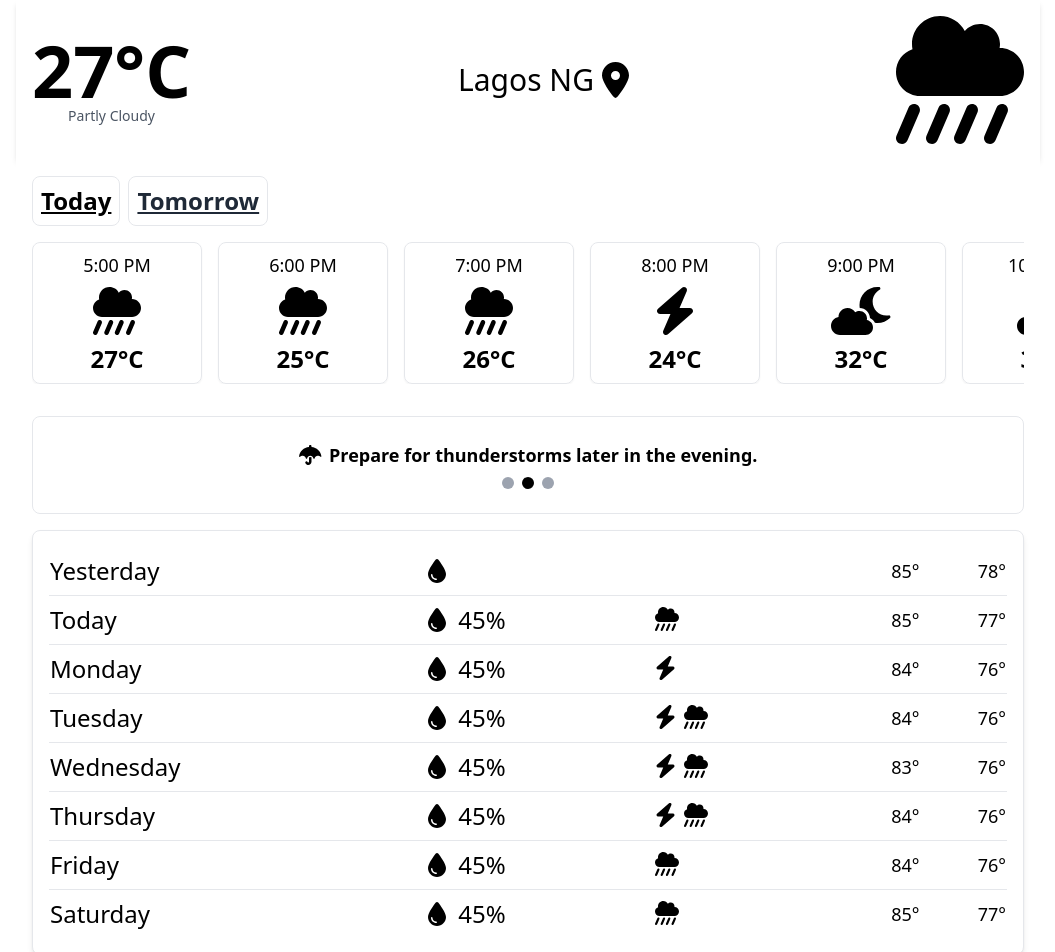
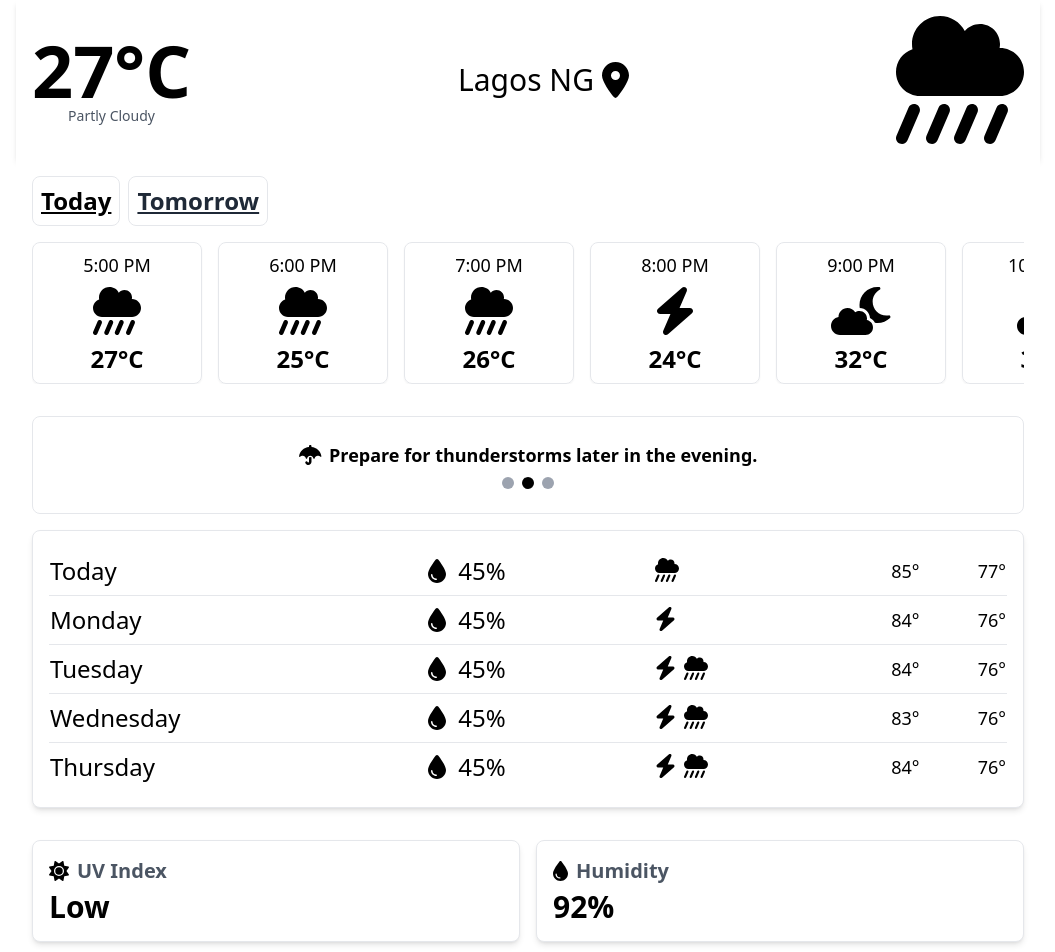
Before and after one commit to VectorGits/SkyCast, a React (Vite) app: page / in a window 1280 px wide. Shown: the top 952 px of the page, without its empty margins (112-1167 px from the left). Built offline with nearby package versions, Linux system fonts and the light colour scheme.

Commit message:
refactor: Update to display next five days of forecast

```diff
--- a/src/components/Foreview.jsx
+++ b/src/components/Foreview.jsx
@@ -4,34 +4,46 @@ import { faTint, faCloudShowersHeavy, faBolt } from '@fortawesome/free-solid-svg
 
 const Foreview = () => {
   const forecasts = [
-    { day: "Yesterday", precipitation: "", tempHigh: "85°", tempLow: "78°", icons: [] },
-    { day: "Today", precipitation: "45%", tempHigh: "85°", tempLow: "77°", icons: [faCloudShowersHeavy] },
-    { day: "Monday", precipitation: "45%", tempHigh: "84°", tempLow: "76°", icons: [faBolt] },
-    { day: "Tuesday", precipitation: "45%", tempHigh: "84°", tempLow: "76°", icons: [faBolt, faCloudShowersHeavy] },
-    { day: "Wednesday", precipitation: "45%", tempHigh: "83°", tempLow: "76°", icons: [faBolt, faCloudShowersHeavy] },
-    { day: "Thursday", precipitation: "45%", tempHigh: "84°", tempLow: "76°", icons: [faBolt, faCloudShowersHeavy] },
-    { day: "Friday", precipitation: "45%", tempHigh: "84°", tempLow: "76°", icons: [faCloudShowersHeavy] },
-    { day: "Saturday", precipitation: "45%", tempHigh: "85°", tempLow: "77°", icons: [faCloudShowersHeavy] },
+    { precipitation: "45%", tempHigh: "85°", tempLow: "77°", icons: [faCloudShowersHeavy] },
+    { precipitation: "45%", tempHigh: "84°", tempLow: "76°", icons: [faBolt] },
+    { precipitation: "45%", tempHigh: "84°", tempLow: "76°", icons: [faBolt, faCloudShowersHeavy] },
+    { precipitation: "45%", tempHigh: "83°", tempLow: "76°", icons: [faBolt, faCloudShowersHeavy] },
+    { precipitation: "45%", tempHigh: "84°", tempLow: "76°", icons: [faBolt, faCloudShowersHeavy] },
+    { precipitation: "45%", tempHigh: "84°", tempLow: "76°", icons: [faCloudShowersHeavy] },
   ];
+
+  const getNextFiveDays = () => {
+    const days = [];
+    const today = new Date();
+    for (let i = 0; i < 5; i++) {
+      const nextDay = new Date(today);
+      nextDay.setDate(today.getDate() + i);
+      const dayName = i === 0 ? "Today" : nextDay.toLocaleDateString('en-US', { weekday: 'long' });
+      days.push(dayName);
+    }
+    return days;
+  };
+
+  const days = getNextFiveDays();
 
   return (
     <div className="p-4 m-4 bg-white border rounded-lg shadow-md">
       <table className="w-full">
         <tbody>
-          {forecasts.map((forecast, index) => (
+          {days.map((day, index) => (
             <tr key={index} className="border-b last:border-b-0">
-              <td className="py- sm:text-xs md:text-lg lg:text-2xl">{forecast.day}</td>
+              <td className="py-2 sm:text-xs md:text-lg lg:text-2xl">{day}</td>
               <td className="py-2">
                 <FontAwesomeIcon icon={faTint} className="mr-1 sm:text-xs lg:text-2xl" />
-                <span className='sm:text-xs md:text-lg lg:text-2xl ml-2'>{forecast.precipitation}</span>
+                <span className='sm:text-xs md:text-lg lg:text-2xl ml-2'>{forecasts[index]?.precipitation}</span>
               </td>
               <td className="py-2">
-                {forecast.icons.map((icon, iconIndex) => (
+                {forecasts[index]?.icons.map((icon, iconIndex) => (
                   <FontAwesomeIcon key={iconIndex} icon={icon} className="mr-2 sm:text-xs md:text-lg lg:text-2xl" />
                 ))}
               </td>
-              <td className="py-2 text-right md:text-lg sm:text-xs                                                                                                                                                                         ">{forecast.tempHigh}</td>
-              <td className="py-2 text-right md:text-lg sm:text-xs                                                                                                                                                                         ">{forecast.tempLow}</td>
+              <td className="py-2 text-right md:text-lg sm:text-xs">{forecasts[index]?.tempHigh}</td>
+              <td className="py-2 text-right md:text-lg sm:text-xs">{forecasts[index]?.tempLow}</td>
             </tr>
           ))}
         </tbody>
```
